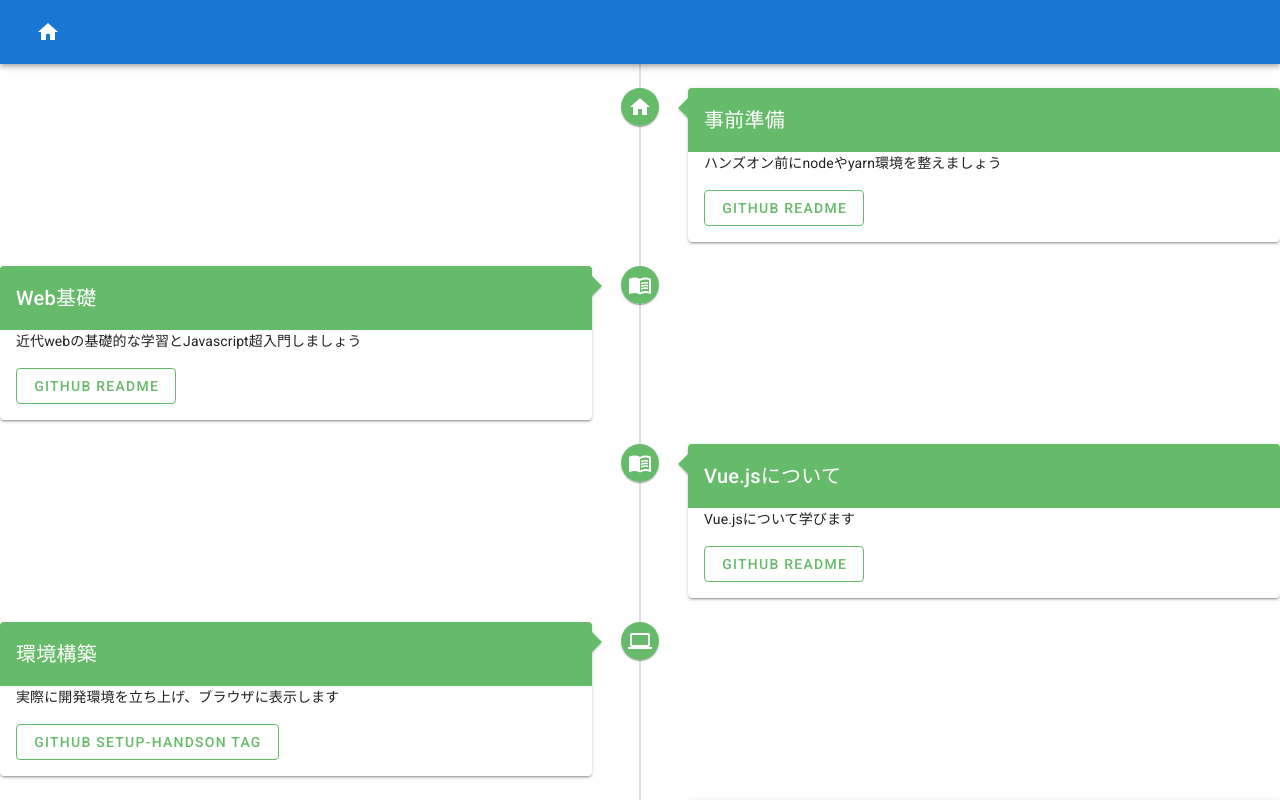
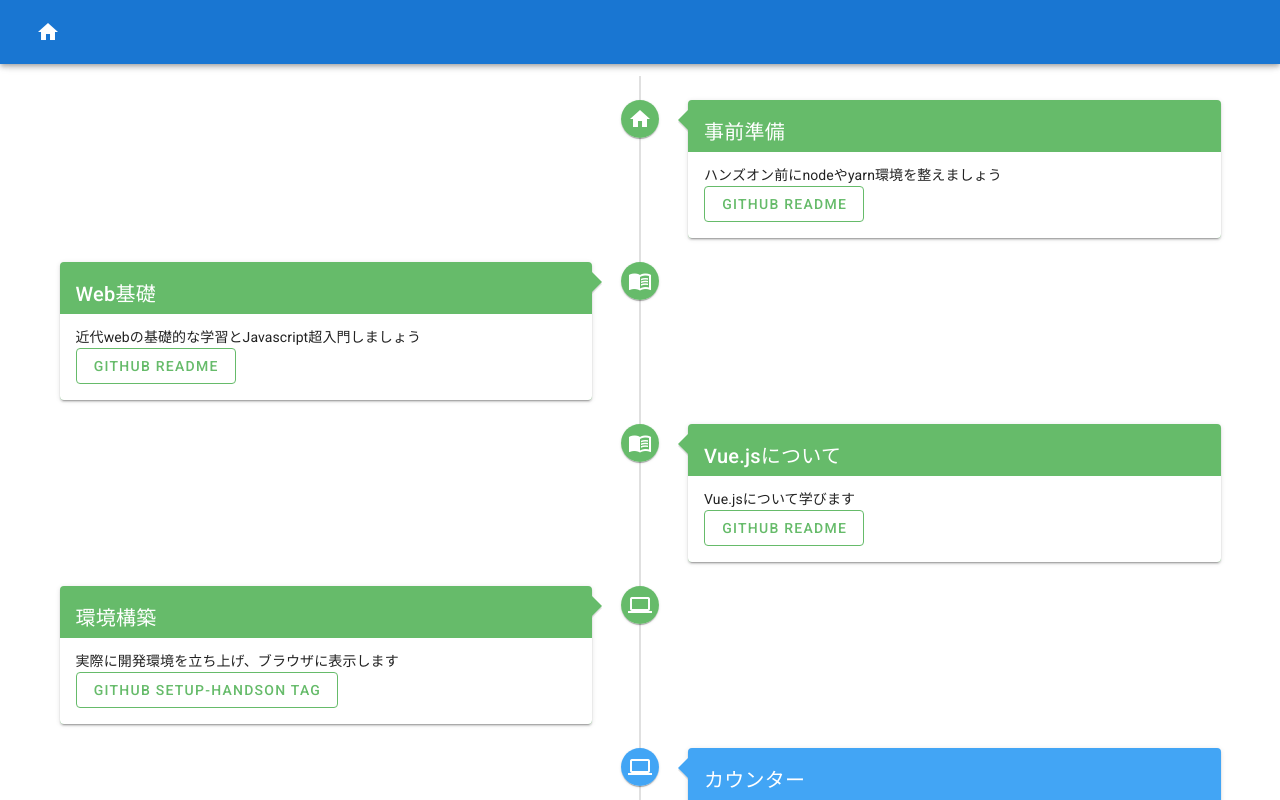
Before and after one commit to arakawamoriyuki/vue-nuxt-handson, a Vue app: page / in a window 1280 px wide. Shown: the top 800 px of the page. Built offline with nearby package versions, Linux system fonts and the light colour scheme.

Commit message:
見た目調整した

```diff
--- a/src/views/Home.vue
+++ b/src/views/Home.vue
@@ -1,4 +1,5 @@
 <template>
+  <v-container>
     <v-timeline align-top :dense="$vuetify.breakpoint.smAndDown">
       <v-timeline-item
         v-for="(timeline, i) in timelines"
@@ -13,7 +14,9 @@
         >
           <v-card-title class="title">{{timeline.title}}</v-card-title>
           <v-card-text class="white text--primary">
-          <p>{{timeline.description}}</p>
+            <v-row>
+              <v-col cols="12" md="12">{{timeline.description}}</v-col>
+            </v-row>
             <v-btn
               v-if="timeline.link"
               :color="timeline.color"
@@ -27,6 +30,7 @@
         </v-card>
       </v-timeline-item>
     </v-timeline>
+  </v-container>
 </template>
 
 <script>
```
Lines whose indentation alone changed are shown as unchanged.
